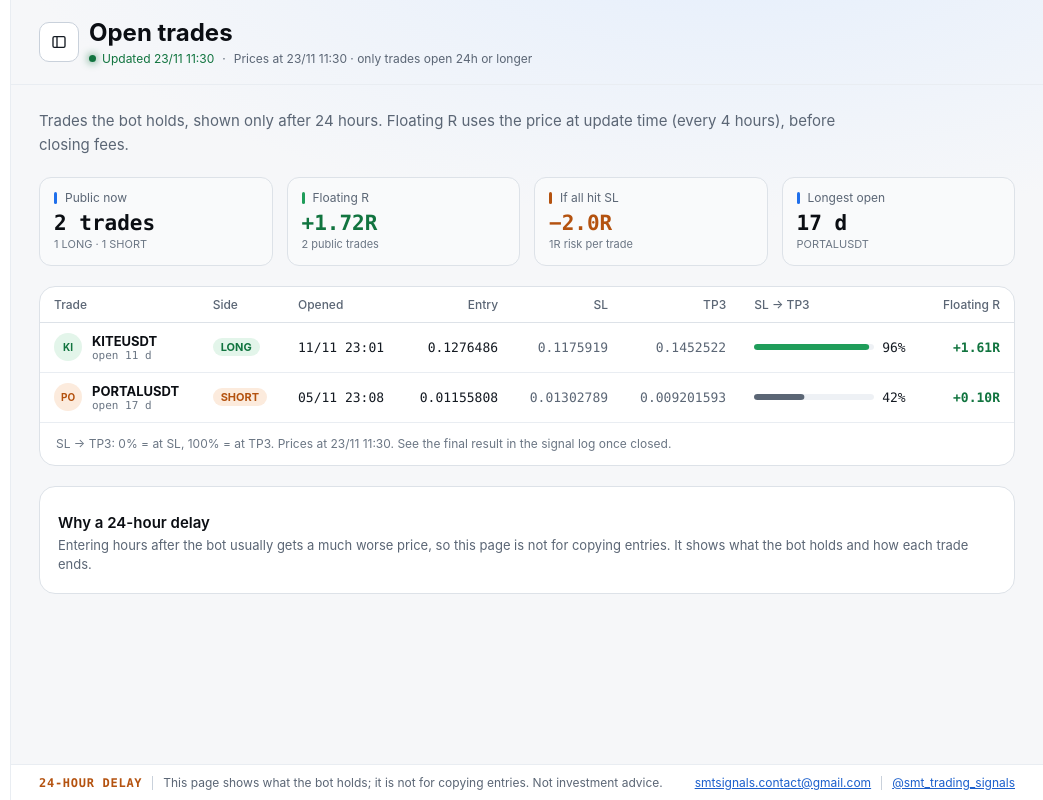
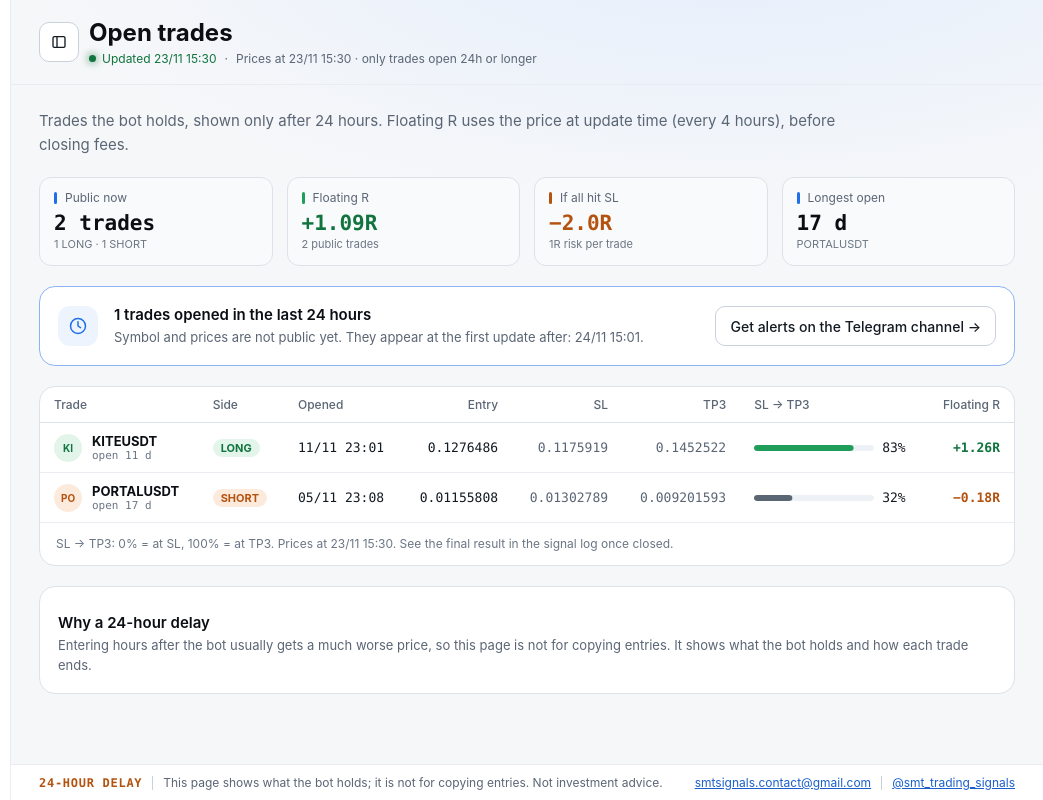
Before and after one commit to SMT-Signals/smt-signals.github.io, a plain HTML site: page open/index.html in a window 1280 px wide. Shown: the full height of the page, 237-1280 px from the left. Drawn offline with Linux system fonts and the light colour scheme.

Commit message:
update 2026-11-23 15:30 (UTC+7): 75 signals, 56 closed, +44.80R

```diff
--- a/data/summary.json
+++ b/data/summary.json
@@ -1,5 +1,5 @@
 {
-  "updated_at": "2026-11-23T04:30:04Z",
+  "updated_at": "2026-11-23T08:30:05Z",
   "delay_hours": 24.0,
   "live_since": "2026-10-20T15:02:13Z",
   "live": {
@@ -12,7 +12,7 @@
     "r_per_trade": 0.8,
     "max_drawdown_r": 3.008,
     "open_public": 2,
-    "open_not_yet_public": 0
+    "open_not_yet_public": 1
   },
   "backtest": {
     "trades": 3185,
@@ -20,7 +20,7 @@
     "total_r": 969.19,
     "r_per_trade": 0.3042992464678182,
     "max_drawdown_r": 28.75,
-    "data_to": "2026-11-23T04:00:00Z",
+    "data_to": "2026-11-23T08:00:00Z",
     "rules_since": "2026-10-19"
   }
 }
--- a/open/index.html
+++ b/open/index.html
@@ -72,8 +72,8 @@
       <div>
         <h1>Open trades</h1>
         <div class="meta">
-          <span class="live">Updated 23/11 11:30</span>
-          <span class="sep"></span><span>Prices at 23/11 11:30 · only trades open 24h or longer</span>
+          <span class="live">Updated 23/11 15:30</span>
+          <span class="sep"></span><span>Prices at 23/11 15:30 · only trades open 24h or longer</span>
         </div>
       </div>
       </div>
@@ -85,13 +85,20 @@
 <div class="kpis">
   <div class="tile "><div class="k">Public now</div><div class="v ">2 trades</div><div class="n">1 LONG · 1 SHORT</div></div>
 
-  <div class="tile pos"><div class="k">Floating R</div><div class="v tone">+1.72R</div><div class="n">2 public trades</div></div>
+  <div class="tile pos"><div class="k">Floating R</div><div class="v tone">+1.09R</div><div class="n">2 public trades</div></div>
 
   <div class="tile neg"><div class="k">If all hit SL</div><div class="v tone">−2.0R</div><div class="n">1R risk per trade</div></div>
 
   <div class="tile "><div class="k">Longest open</div><div class="v ">17 d</div><div class="n">PORTALUSDT</div></div>
 </div>
 
+
+<section class="card hiddenbox">
+  <span class="proof-ic">
+<svg width="20" height="20" viewBox="0 0 24 24" fill="none" stroke-width="1.8" stroke-linecap="round" stroke-linejoin="round" aria-hidden="true"><path d="M12 7v5l3 2M12 21a9 9 0 1 0 0-18 9 9 0 0 0 0 18z"></path></svg></span>
+  <div class="grow-1"><h3>1 trades opened in the last 24 hours</h3><p class="card-sub">Symbol and prices are not public yet. They appear at the first update after: 24/11 15:01.</p></div>
+  <a class="btn" href="https://t.me/smt_trading_signals" rel="noopener" target="_blank">Get alerts on the Telegram channel →</a>
+</section>
 
 
 <section class="card flush">
@@ -102,17 +109,17 @@
       <tr><td><span class="symcell"><span class="ava sm long" aria-hidden="true">KI</span><span class="s"><b>KITEUSDT</b><small>open 11 d</small></span></span></td>
         <td><span class="pill side long">LONG</span></td><td class="num">11/11 23:01</td>
         <td class="r num">0.1276486</td><td class="r num muted">0.1175919</td><td class="r num muted">0.1452522</td>
-        <td><span class="bar-inline w120"><svg class="bar " viewBox="0 0 100 6" preserveAspectRatio="none" aria-hidden="true"><rect class="track" width="100" height="6" rx="3"></rect><rect class="fill pos" width="96" height="6" rx="3"></rect></svg><span class="num small">96%</span></span></td>
-        <td class="r num b"><span class="pos">+1.61R</span></td></tr>
+        <td><span class="bar-inline w120"><svg class="bar " viewBox="0 0 100 6" preserveAspectRatio="none" aria-hidden="true"><rect class="track" width="100" height="6" rx="3"></rect><rect class="fill pos" width="83" height="6" rx="3"></rect></svg><span class="num small">83%</span></span></td>
+        <td class="r num b"><span class="pos">+1.26R</span></td></tr>
 
       <tr><td><span class="symcell"><span class="ava sm short" aria-hidden="true">PO</span><span class="s"><b>PORTALUSDT</b><small>open 17 d</small></span></span></td>
         <td><span class="pill side short">SHORT</span></td><td class="num">05/11 23:08</td>
         <td class="r num">0.01155808</td><td class="r num muted">0.01302789</td><td class="r num muted">0.009201593</td>
-        <td><span class="bar-inline w120"><svg class="bar " viewBox="0 0 100 6" preserveAspectRatio="none" aria-hidden="true"><rect class="track" width="100" height="6" rx="3"></rect><rect class="fill mute" width="42" height="6" rx="3"></rect></svg><span class="num small">42%</span></span></td>
-        <td class="r num b"><span class="pos">+0.10R</span></td></tr>
+        <td><span class="bar-inline w120"><svg class="bar " viewBox="0 0 100 6" preserveAspectRatio="none" aria-hidden="true"><rect class="track" width="100" height="6" rx="3"></rect><rect class="fill mute" width="32" height="6" rx="3"></rect></svg><span class="num small">32%</span></span></td>
+        <td class="r num b"><span class="neg">−0.18R</span></td></tr>
     </tbody>
   </table></div>
-  <p class="table-note">SL → TP3: 0% = at SL, 100% = at TP3. Prices at 23/11 11:30. See the final result in the signal log once closed.</p>
+  <p class="table-note">SL → TP3: 0% = at SL, 100% = at TP3. Prices at 23/11 15:30. See the final result in the signal log once closed.</p>
 
 </section>
 
```
Also changed, not shown: backtest/index.html (+2 -2 lines), contact/index.html (+1 -1 lines), index.html (+3 -3 lines), log/index.html (+1 -1 lines), method/index.html (+1 -1 lines), report/2026-10/index.html (+1 -1 lines), report/2026-11/index.html (+1 -1 lines), report/index.html (+1 -1 lines).
